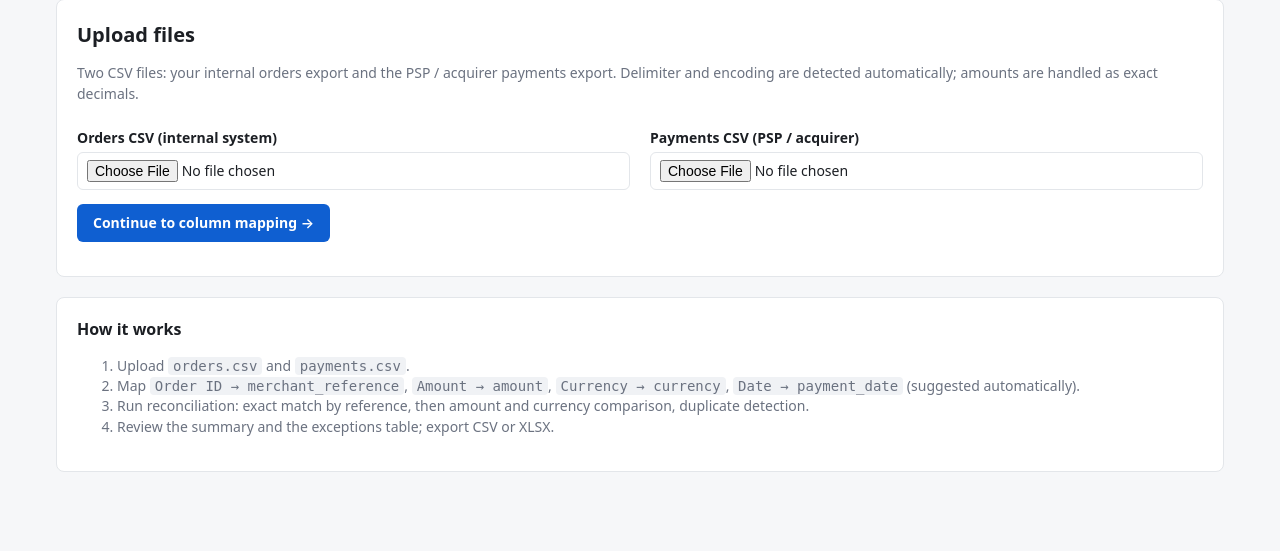
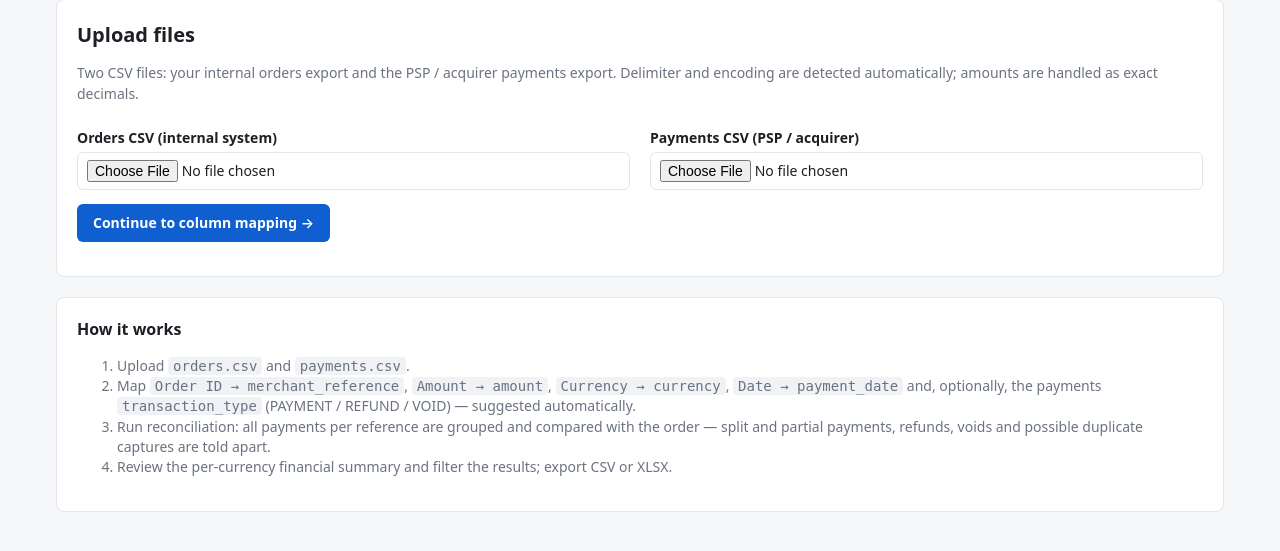
Before and after one commit to VsevaTech/payment-reconciliation-helper, a FastAPI app: page / in a window 1280 px wide. Shown: the part 70-621 px from the top of the page. Run offline with FastAPI, Linux system fonts and the light colour scheme; some libraries are stand-ins or nearby versions.

Commit message:
docs(ui): describe grouping, refunds and financial summary on the start page

```diff
--- a/app/templates/index.html
+++ b/app/templates/index.html
@@ -23,9 +23,11 @@
   <ol class="muted">
     <li>Upload <code>orders.csv</code> and <code>payments.csv</code>.</li>
     <li>Map <code>Order ID → merchant_reference</code>, <code>Amount → amount</code>,
-        <code>Currency → currency</code>, <code>Date → payment_date</code> (suggested automatically).</li>
-    <li>Run reconciliation: exact match by reference, then amount and currency comparison, duplicate detection.</li>
-    <li>Review the summary and the exceptions table; export CSV or XLSX.</li>
+        <code>Currency → currency</code>, <code>Date → payment_date</code> and, optionally,
+        the payments <code>transaction_type</code> (PAYMENT / REFUND / VOID) — suggested automatically.</li>
+    <li>Run reconciliation: all payments per reference are grouped and compared with the order —
+        split and partial payments, refunds, voids and possible duplicate captures are told apart.</li>
+    <li>Review the per-currency financial summary and filter the results; export CSV or XLSX.</li>
   </ol>
 </div>
 {% endblock %}
```
